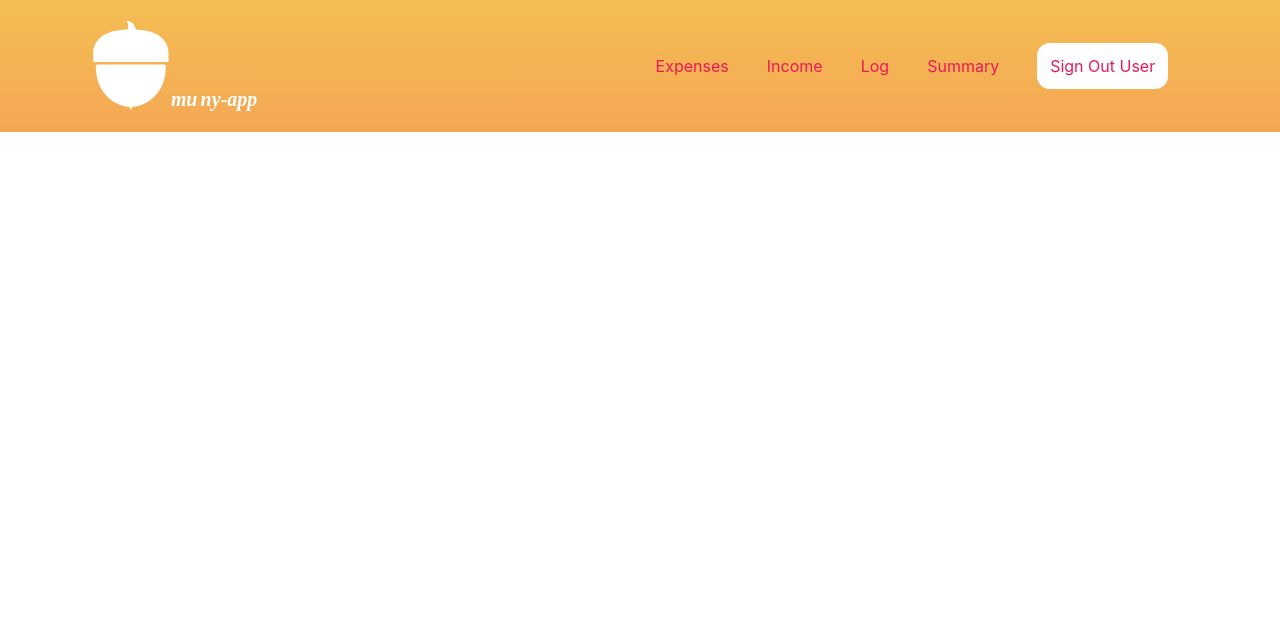
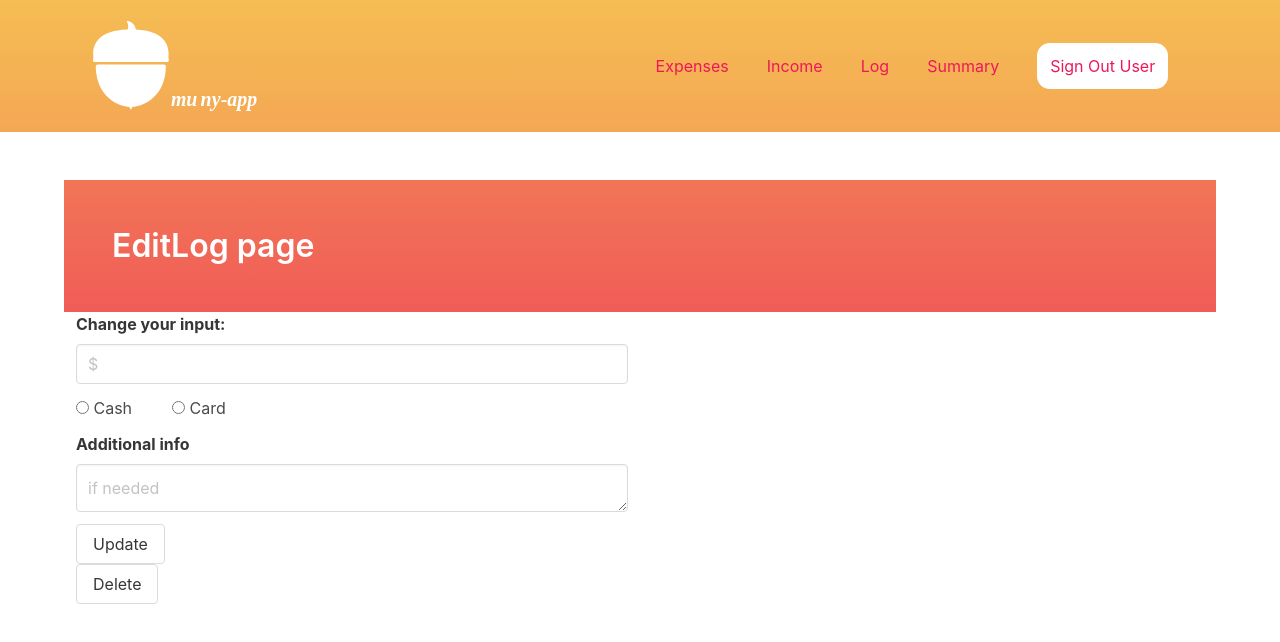
Before and after one commit to RamunasMalisauskas/muny-app, a Vue app: page /editlog in a window 1280 px wide. Shown: the top 642 px of the page. Built offline with nearby package versions, Linux system fonts and the light colour scheme; no server answers; sample sign-in values are in the browser's storage.

Commit message:
Log Edit page carcass

```diff
--- a/src/router/index.js
+++ b/src/router/index.js
@@ -56,6 +56,15 @@ const routes = [
     },
   },
   {
+    path: "/editlog",
+    name: "EditLog",
+    component: () =>
+      import(/* webpackChunkName: "log" */ "../views//app/editLog.vue"),
+    meta: {
+      requiresAuth: true,
+    },
+  },
+  {
     path: "/infopage/:id",
     name: "Info",
     component: () =>
--- a/src/views/app/editLog.vue
+++ b/src/views/app/editLog.vue
@@ -7,40 +7,11 @@
         <div class="column is-6-desktop">
           <form name="expenses" v-on:submit.prevent="edit">
             <div class="field">
-              <label class="label">Where did you spend it?</label>
-              <div class="columns">
-                <div class="column is-4">
-                  <label class="label secondary">select here:</label>
-                  <div class="control">
-                    <div class="select">
-                      <select v-model="selectedGroup">
-                        <option value="">choose one:</option>
-                        <option v-for="group in groups" :key="group.id">{{
-                          group
-                        }}</option>
-                      </select>
-                    </div>
-                  </div>
-                </div>
-
-                <div class="column">
-                  <div class="field">
-                    <label class="label secondary">or add here:</label>
-                    <div class="control">
-                      <input
-                        class="input"
-                        type="text"
-                        placeholder="e.g. home"
-                        v-model="addGroup"
-                      />
-                    </div>
-                  </div>
-                </div>
-              </div>
+              <div class="columns"></div>
             </div>
 
             <div class="field">
-              <label class="label">How much?</label>
+              <label class="label">Change your input:</label>
               <div class="control">
                 <input
                   class="input"
@@ -102,9 +73,15 @@
 
             <div class="control">
               <button class="button" :class="loading && `is-loading`">
-                Add
+                Update
               </button>
             </div>
+
+            <router-link to="/Log">
+              <button class="remove button" v-on:click="remove(id)">
+                Delete
+              </button>
+            </router-link>
           </form>
         </div>
       </div>
@@ -113,7 +90,7 @@
 </template>
 
 <script>
-// import firebase from "firebase/app";
+import firebase from "firebase/app";
 import "firebase/firestore";
 import "firebase/auth";
 import Hero from "../../components/Hero";
@@ -126,6 +103,18 @@ export default {
   data() {
     return {};
   },
+
+  methods: {
+    remove(id) {
+      firebase
+        .firestore()
+        .collection("users")
+        .doc(firebase.auth().currentUser.uid)
+        .collection("money")
+        .doc(id)
+        .delete();
+    },
+  },
 };
 </script>
 
```
Also changed, not shown: 1 other file (tests, documents, lock files or other folders).
